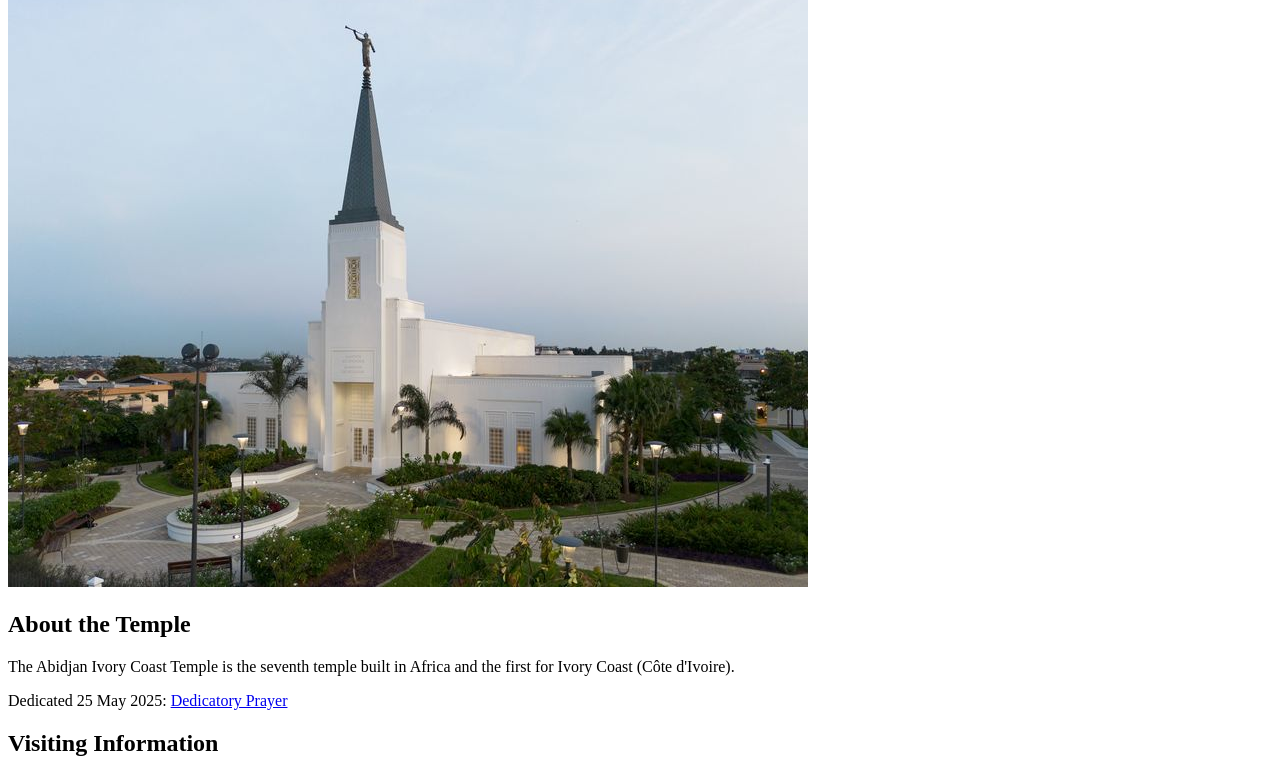
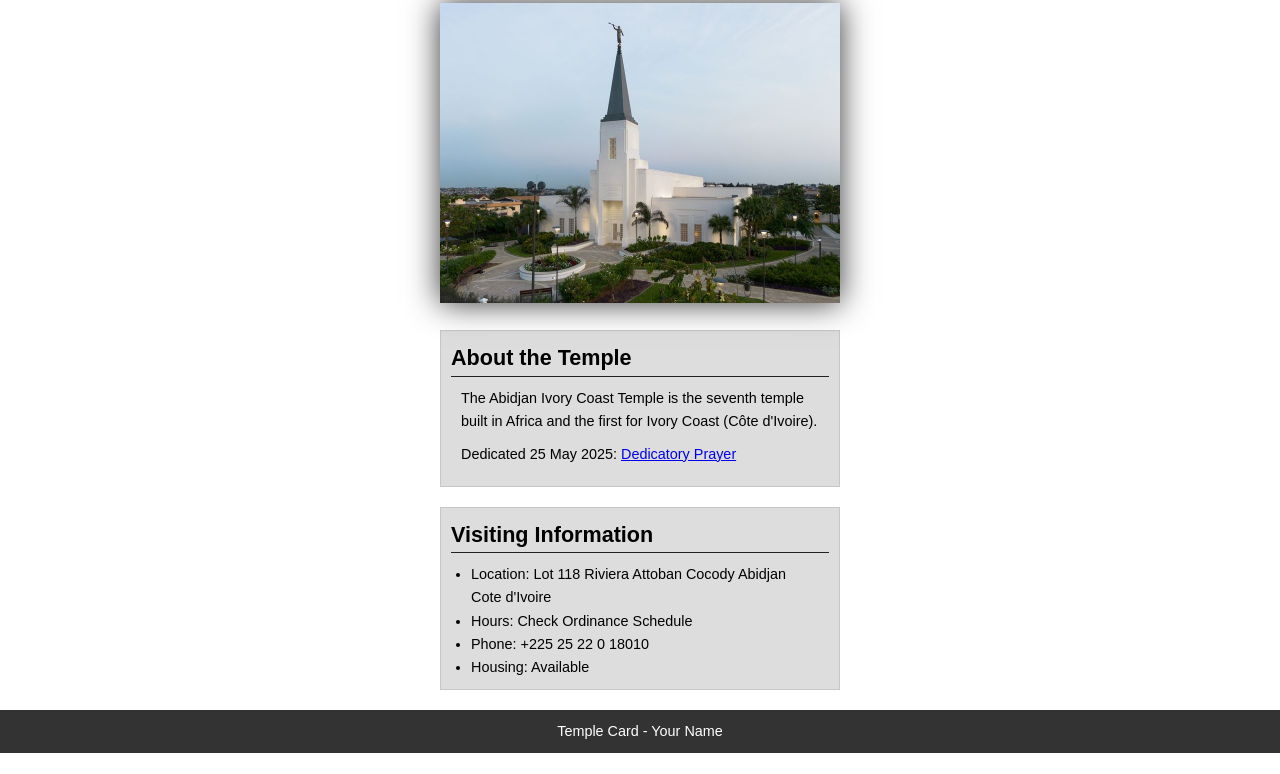
Before and after one commit to juliocesar1113/wdd130, a plain HTML site: page week02/temple.html in a window 1280 px wide. Shown: the part 127-901 px from the top of the page. After the commit the page ends 880 px from the top, so only its background shows below. Drawn offline with Linux system fonts and the light colour scheme.

Commit message:
code along week2

```diff
--- a/styles/styles.css
+++ b/styles/styles.css
@@ -0,0 +1,21 @@
+nav {
+    background-color: darkblue;
+    padding: 10px;
+}
+nav {
+    color: white;
+    display: block;
+    padding: 20px;
+}
+h1 {
+    color: darkblue;
+}
+img {
+    width: 150px;
+    height: auto;
+    border: 1px solid black;
+    box-shadow: 0 0 30px gray;
+}
+p {
+    padding: 10px;
+}
--- a/week02/styles/box-model.css
+++ b/week02/styles/box-model.css
@@ -1,5 +1,8 @@
 .callout {
-
+max-width: 400px;
+margin: 10px;
+border: 1px solid rgba(0, 0, 0, .1);
+padding
 }
 
 .callout img {
--- /dev/null
+++ b/week02/styles/temple.css
@@ -0,0 +1,59 @@
+* {
+  margin: 0;
+  padding: 0;
+}
+
+body {
+    font-family: Arial, sans-serif;
+    line-height: 1.6;
+}
+
+header, footer {
+    background-color: #333;
+    color: #fff;
+    padding: 10px 20px;
+    text-align: center;
+    font-size: 1.5rem;
+}
+
+main {
+    width: 400px;
+    margin: 0 auto;
+}
+
+h1 {
+    margin: 10px;
+    text-align: center;
+
+}
+
+h2 {
+    border-bottom:1px solid #222;
+
+}
+
+img {
+    width: 100%;
+    height: auto;
+    box-shadow: 0 0 30px #333;
+}
+
+section {
+    margin: 20px 0;
+    border: 1px solid rgb(0 0 0 / 10%);
+    padding: 10px;
+    background-color: #ddd;
+    font-size: .9rem;
+}
+section p {
+    margin: 10px;
+}
+
+ul {
+    margin: 10px 20px 0;
+
+}
+footer {
+    font-size: .9rem;
+
+}
--- a/week02/temple.html
+++ b/week02/temple.html
@@ -5,6 +5,7 @@
     <meta charset="UTF-8">
     <meta name="viewport" content="width=device-width, initial-scale=1.0">
     <title>Temple Card - Abidjan Cote d'Ivoire</title>
+    <link rel="stylesheet" href="styles/temple.css">
 </head>
 
 <body>
```
Also changed, not shown: index 1.13.51 PM.html (+1 -0 lines), week02/box-model.html (+10 -3 lines), images/profile.jpg (added).
